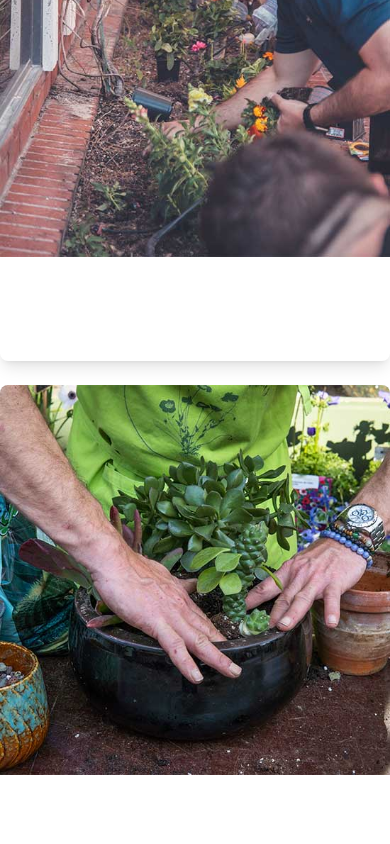
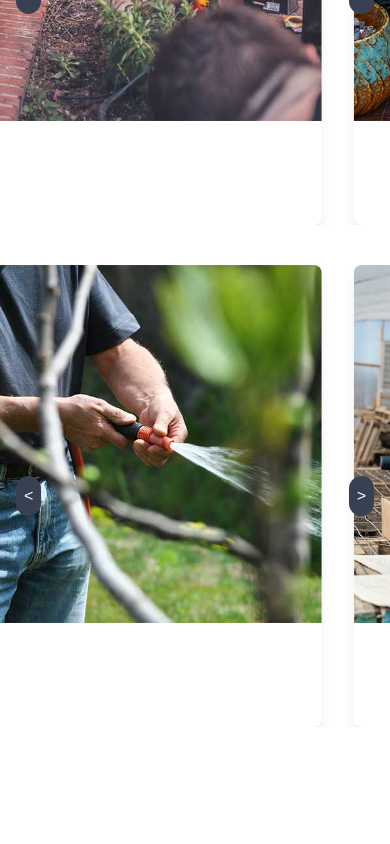
Before and after one commit to DFW-Software-Consulting/landscaping-dfw, a Vue app: page / in a window 390 px wide. Shown: the part 5440-6284 px from the top of the page. Built offline with nearby package versions, Linux system fonts and the light colour scheme; some icons are missing; a web font is replaced by a local one.

Commit message:
added slide show for project sectionl

```diff
--- a/src/sections/Projects.vue
+++ b/src/sections/Projects.vue
@@ -9,7 +9,7 @@
       </div>
 
       <!-- Filter Buttons -->
-      <div class="text-center mb-10">
+      <!-- <div class="text-center mb-10">
         <ul class="flex justify-center space-x-4">
           <li class="cursor-pointer px-4 py-2 bg-primary text-white rounded-md">All</li>
           <li class="cursor-pointer px-4 py-2 bg-gray-200 hover:bg-gray-300 rounded-md">
@@ -19,10 +19,68 @@
             Ongoing Projects
           </li>
         </ul>
+      </div> -->
+
+      <!-- Carousels on small screens and grid on medium and larger screens -->
+      <div>
+        <!-- First Carousel (first three projects) visible on small screens -->
+        <div class="block md:hidden mb-10">
+          <Carousel
+            :slides="projects.slice(0, 3)"
+            :autoplay="true"
+            :autoplayDelay="5000"
+            :showNavigation="true"
+          >
+            <template v-slot:default="{ slide }">
+              <!-- Slide Container -->
+              <div class="overflow-hidden rounded-lg shadow-lg mx-4">
+                <img class="w-full h-auto" :src="slide.image" :alt="slide.title" />
+                <div class="bg-primary text-white p-4">
+                  <h4 class="text-2xl font-semibold mb-3">{{ slide.title }}</h4>
+                  <div class="flex space-x-3">
+                    <a :href="slide.image" class="text-xl" data-lightbox="portfolio">
+                      <i class="fa fa-eye"></i>
+                    </a>
+                    <a href="#" class="text-xl">
+                      <i class="fa fa-link"></i>
+                    </a>
+                  </div>
+                </div>
+              </div>
+            </template>
+          </Carousel>
         </div>
 
-      <!-- Projects Grid -->
-      <div class="grid gap-6 sm:grid-cols-2 lg:grid-cols-3">
+        <!-- Second Carousel (remaining projects) visible on small screens -->
+        <div class="block md:hidden">
+          <Carousel
+            :slides="projects.slice(3, 6)"
+            :autoplay="true"
+            :autoplayDelay="5000"
+            :showNavigation="true"
+          >
+            <template v-slot:default="{ slide }">
+              <!-- Slide Container -->
+              <div class="overflow-hidden rounded-lg shadow-lg mx-4">
+                <img class="w-full h-auto" :src="slide.image" :alt="slide.title" />
+                <div class="bg-primary text-white p-4">
+                  <h4 class="text-2xl font-semibold mb-3">{{ slide.title }}</h4>
+                  <div class="flex space-x-3">
+                    <a :href="slide.image" class="text-xl" data-lightbox="portfolio">
+                      <i class="fa fa-eye"></i>
+                    </a>
+                    <a href="#" class="text-xl">
+                      <i class="fa fa-link"></i>
+                    </a>
+                  </div>
+                </div>
+              </div>
+            </template>
+          </Carousel>
+        </div>
+
+        <!-- Grid layout (visible only on medium and larger screens) -->
+        <div class="hidden md:grid gap-6 sm:grid-cols-2 lg:grid-cols-3">
           <div
             v-for="(project, index) in projects"
             :key="index"
@@ -44,10 +102,12 @@
         </div>
       </div>
     </div>
+  </div>
   <!-- Projects End -->
 </template>
 
 <script>
+import Carousel from '@/components/Carousel.vue'
 import projectImage1 from '../assets/img/service-1.jpg'
 import projectImage2 from '../assets/img/service-2.jpg'
 import projectImage3 from '../assets/img/service-3.jpg'
@@ -57,6 +117,9 @@ import projectImage6 from '../assets/img/service-6.jpg'
 
 export default {
   name: 'ProjectsSection',
+  components: {
+    Carousel
+  },
   data() {
     return {
       projects: [
@@ -91,5 +154,5 @@ export default {
 </script>
 
 <style scoped>
-/* Scoped styles if needed */
+/* Scoped styles for the projects section */
 </style>
```
Lines whose indentation alone changed are shown as unchanged.
